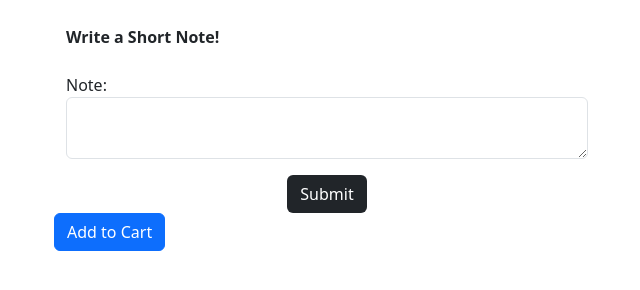
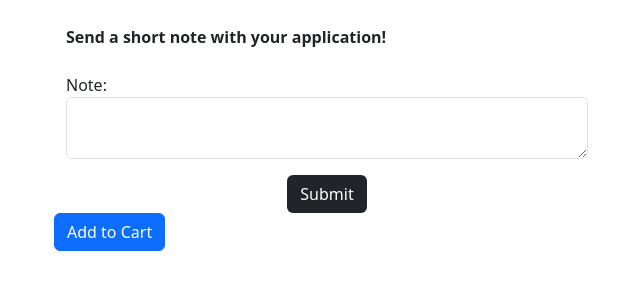
Before and after one commit to IshaMadanu/launch-cs2340-team3, a Django app: template jobs/templates/jobs/show.html in a window 1280 px wide. Shown: the part 194-484 px from the top of the page, without its empty margins (28-668 px from the left). Run offline with Django 5.2, Linux system fonts and the light colour scheme; the template is opened without the code that fills it, so the values that code supplies are empty; the visitor is signed in with stand-in values (Sample User, id 1); some libraries are stand-ins or nearby versions.

Commit message:
Changed the text on the application page

```diff
--- a/jobs/templates/jobs/show.html
+++ b/jobs/templates/jobs/show.html
@@ -16,7 +16,7 @@
             <div class="col-12">
               <div class=""card shadow p-3 mb-4 rounded>
                 <div class="card-body">
-                  <b class="text-start">Write a Short Note!</b>
+                  <b class="text-start">Send a short note with your application!</b>
                   <br />
                   <br />
                   <form method="POST" action="{% url 'jobs.apply' id=template_data.job.id %}">
```
